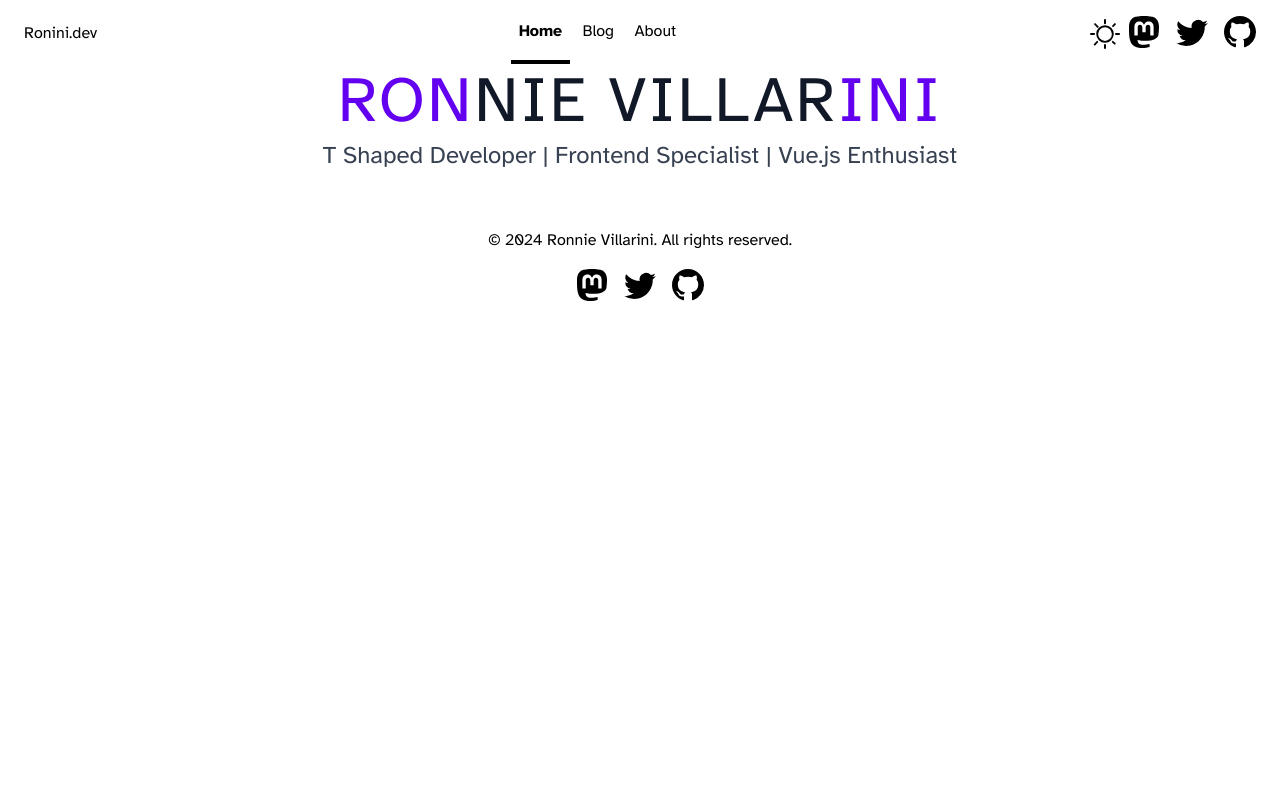
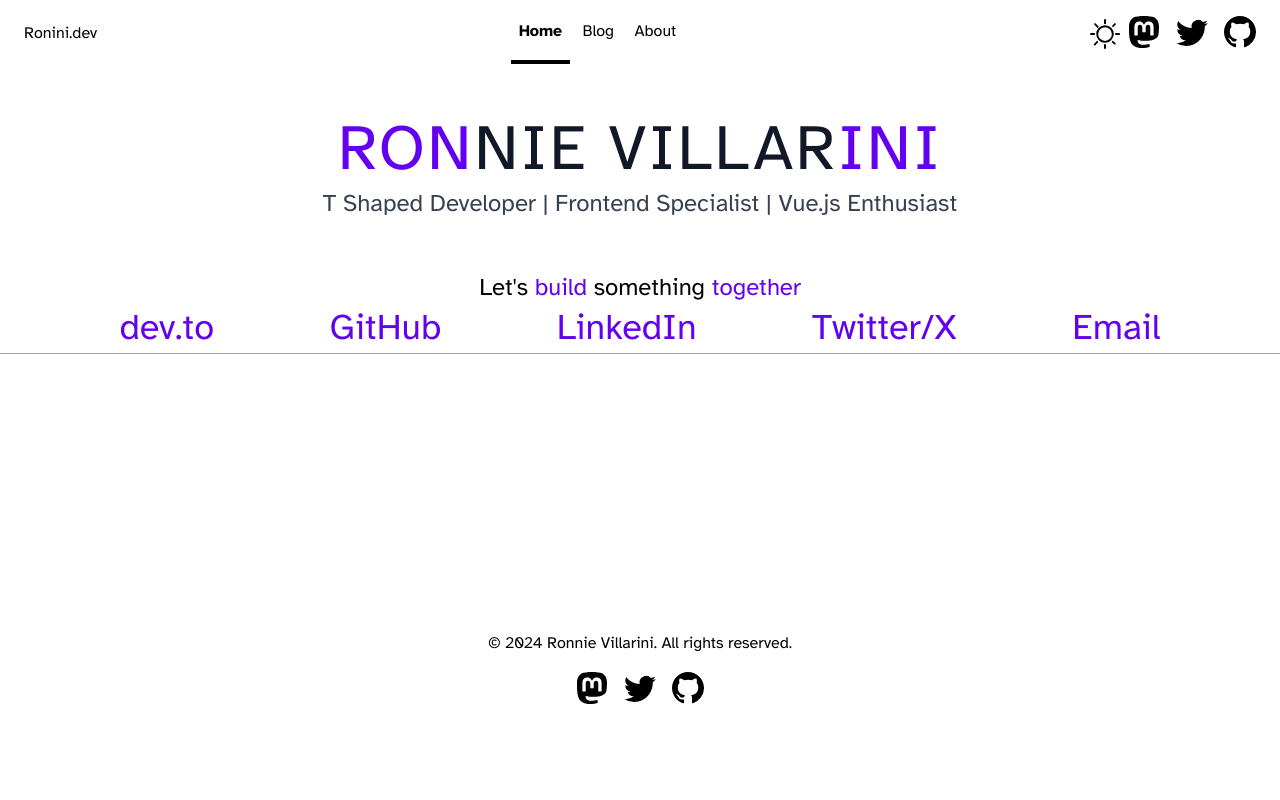
Before and after one commit to Roninii/portfolio, an Astro site in the folder space-fox/: page / in a window 1280 px wide. Built offline with nearby package versions, Linux system fonts and the light colour scheme; Astro itself is replaced by a stand-in of ours.

Commit message:
add contact section

```diff
--- /dev/null
+++ b/space-fox/src/components/ContactLinks.astro
@@ -0,0 +1,60 @@
+---
+type ContactLink = {
+  href: string;
+  linkTitle: string;
+  iconName: string;
+  iconTitle: string;
+};
+
+const contactLinks: ContactLink[] = [
+  {
+    href: "https://dev.to/_ronini",
+    linkTitle: "dev.to",
+    iconName: "simple-icons:devdotto",
+    iconTitle: "_ronini's DEV.to Profile",
+  },
+  {
+    href: "https://github.com/roninii/",
+    linkTitle: "GitHub",
+    iconName: "simple-icons:github",
+    iconTitle: "_ronini's GitHub Profile",
+  },
+  {
+    href: "https://linkedin.com/in/ronnievillarini",
+    linkTitle: "LinkedIn",
+    iconName: "simple-icons:linkedin",
+    iconTitle: "_ronini's LinkedIn Profile",
+  },
+  {
+    href: "https://twitter.com/_ronini",
+    linkTitle: "Twitter/X",
+    iconName: "simple-icons:twitter",
+    iconTitle: "_ronini's Twitter/X Profile",
+  },
+  {
+    href: "mailto:ronnie@ronini.dev",
+    linkTitle: "Email",
+    iconName: "simple-icons:maildotru",
+    iconTitle: "_ronini's Email Profile",
+  },
+];
+---
+
+{
+  contactLinks.map((link) => (
+    <a
+      key={link.linkTitle}
+      href={link.href}
+      title={link.linkTitle}
+      target="_blank"
+      rel="noopener noreferrer"
+      class="text-ronini-purple-700 dark:text-turquoise-500 text-4xl transform-gpu transition-all duration-300 hover:drop-shadow-md hover:scale-110 hover:translate-y-2"
+    >
+      {/*
+       * TODO: Add Icons
+       * <Icon name={link.iconName} title={link.iconTitle} />
+       */}
+      {link.linkTitle}
+    </a>
+  ))
+}
--- a/space-fox/src/layouts/BaseLayout.astro
+++ b/space-fox/src/layouts/BaseLayout.astro
@@ -10,9 +10,9 @@ import { SITE_TITLE, SITE_DESCRIPTION } from "../consts";
   <head>
     <BaseHead title={SITE_TITLE} description={SITE_DESCRIPTION} />
   </head>
-  <body>
+  <body class="grid grid-rows-[auto_1fr_auto] min-h-svh">
     <Header />
-    <main>
+    <main class="my-12">
       <slot />
     </main>
     <Footer />
--- a/space-fox/src/pages/index.astro
+++ b/space-fox/src/pages/index.astro
@@ -1,8 +1,25 @@
 ---
 import BaseLayout from "../layouts/BaseLayout.astro";
 import Name from "../components/Name.astro";
+import ContactLinks from "../components/ContactLinks.astro";
 ---
 
 <BaseLayout>
   <Name />
+
+  <div class="mt-10">
+    <h2 class="text-xl md:text-2xl text-center">
+      Let's
+      <span class="text-ronini-purple-700 dark:text-turquoise-500">build</span> something
+      <span class="text-ronini-purple-700 dark:text-turquoise-500"
+        >together</span
+      >
+    </h2>
+
+    <div
+      class="flex w-full mx-auto p-1 border-b border-gray-400 justify-evenly"
+    >
+      <ContactLinks />
+    </div>
+  </div>
 </BaseLayout>
```
